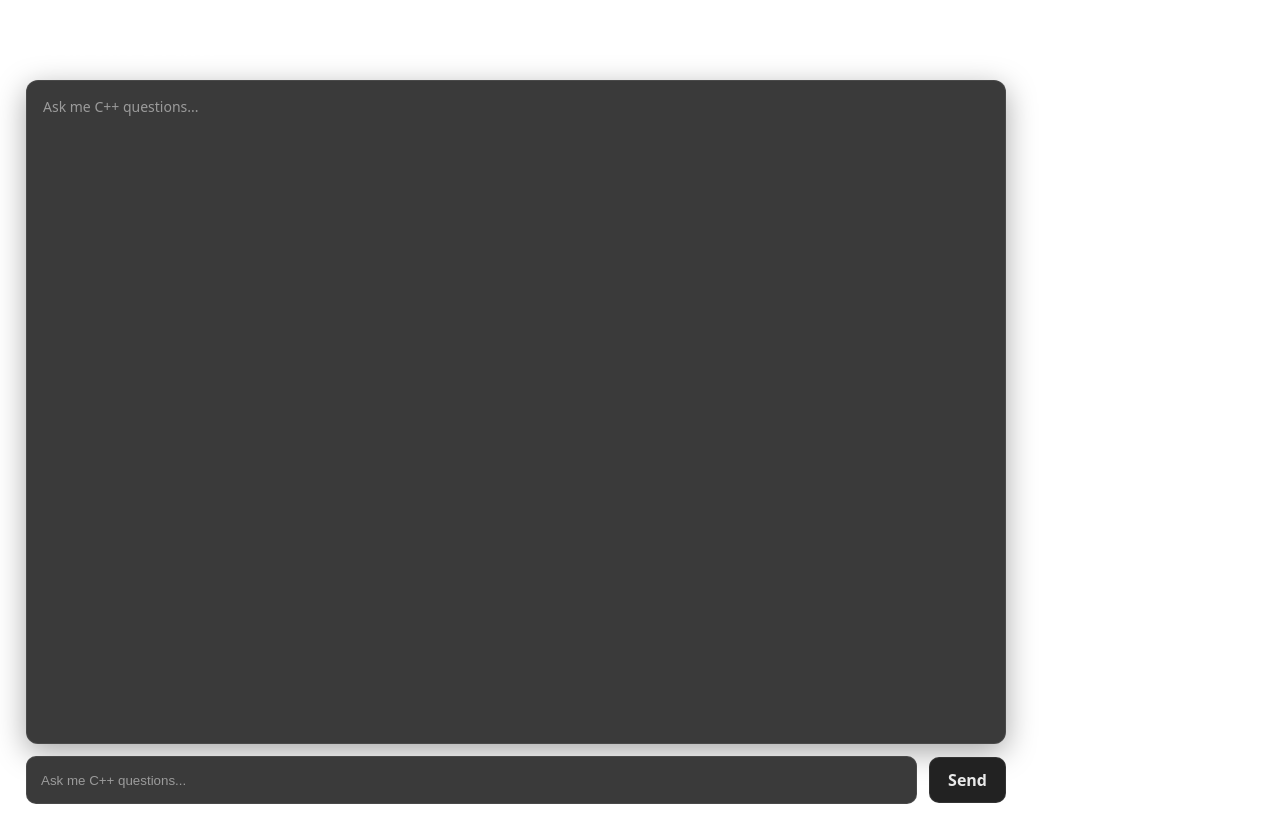
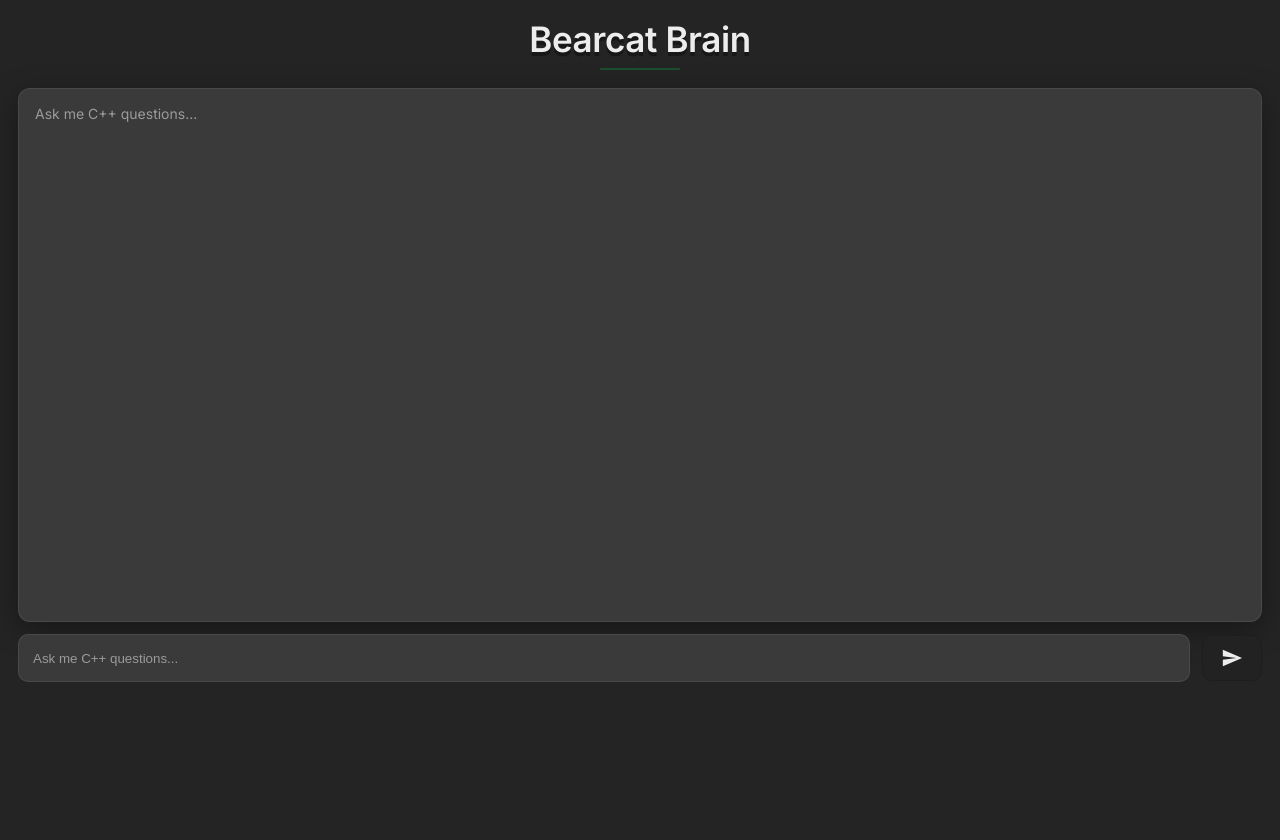
Before and after one commit to DylanSever/Bearcat-Brain, a React (Vite) app in the folder frontend/: page / in a window 1280 px wide. After the commit the page ends 800 px from the top, so only its background shows below. Built offline with nearby package versions, Linux system fonts and the light colour scheme.

Commit message:
UI improvements

```diff
--- a/frontend/src/components/Chat.jsx
+++ b/frontend/src/components/Chat.jsx
@@ -95,7 +95,13 @@ export default function Chat() {
             disabled={isLoading}
           />
           <button className="bb-sendBtn" type="submit" disabled={isLoading}>
-            {isLoading ? "Thinking..." : "Send"}
+            {isLoading ? (
+              <span className="thinking"></span>
+            ) : (
+              <svg viewBox="0 0 24 24" width="22" height="22">
+                <path d="M2 21L23 12L2 3L2 10L17 12L2 14Z" fill="currentColor"/>
+              </svg>
+  )}
           </button>
         </form>
       </div>
--- a/frontend/src/styles.css
+++ b/frontend/src/styles.css
@@ -1,9 +1,11 @@
+@import url('https://fonts.googleapis.com/css2?family=Inter:wght@400;500;600;700&display=swap');
+
 :root {
-  font-family: system-ui, Avenir, Helvetica, Arial, sans-serif;
+  font-family: 'Inter', system-ui, -apple-system, Segoe UI, sans-serif;
   font-weight: 400;
 
-  color-scheme: light dark;
-  color: rgba(255, 255, 255, 0.87);
+  color-scheme: dark;
+  color: rgba(255,255,255,0.92);
   background-color: #242424;
 
   font-synthesis: none;
@@ -12,8 +14,13 @@
   -moz-osx-font-smoothing: grayscale;
 }
 
+body {
+  background: #242424;
+  margin: 0;
+}
+
 h3 {
-  font-weight: 400;
+  font-weight: 500;
 }
 
 button {
@@ -25,38 +32,45 @@ button {
   font-family: inherit;
   background-color: #1a1a1a;
   cursor: pointer;
-  transition: border-color 0.25s;
+  transition: all 0.2s ease;
 }
 button:hover {
-  border-color: #646cff;
+  border-color: var(--bb-green);
 }
 button:focus,
 button:focus-visible {
   outline: none;
 }
 
-@media (prefers-color-scheme: light) {
+/*@media (prefers-color-scheme: light) {
   :root {
     color: #213547;
-    background-color: #ffffff;
+    background-color: #f9f9f9;
+    --bb-text: #000000;
   }
   a:hover {
-    color: #646cff;
+    color: #0c390c;
   }
   button {
     background-color: #f9f9f9;
   }
 }
+*/
+:root {
+  --bb-green: #1a5632;
+  --bb-green-dark: #0f3b22;
+  --bb-gold: #d9ad26;
 
-:root {
   --bb-bg: #1f1f1f;
   --bb-panel: #3a3a3a;
-  --bb-text: rgba(255, 255, 255, 0.9);
+  --bb-text: rgba(255, 255, 255, 0.92);
   --bb-muted: #9b9b9b;
   --bb-border: rgba(255, 255, 255, 0.08);
   --bb-shadow: 0 8px 30px rgba(0, 0, 0, 0.35);
   --bb-radius: 12px;
 }
+
+
 
 .bb-page {
   padding: 18px 18px 28px;
@@ -64,19 +78,34 @@ button:focus-visible {
 }
 
 .bb-title {
-  margin: 0 0 16px 0;
-  font-size: 28px;
-  font-weight: 700;
+  text-align: center;
+  margin: 0 0 18px 0;
+  font-size: 35px;
+  font-weight: 600;
+  letter-spacing: -0.4px;
+  text-shadow: 0 4px 0 rgba(0,0,0,0.35);
+  position: relative;
+}
+
+.bb-title::after {
+  content: "";
+  display: block;
+  width: 80px;
+  height: 2px;
+  margin: 8px auto 0;
+  background: var(--bb-green);
+  border-radius: 2px;
+  opacity: 0.85;
 }
 
 .bb-chatCard {
-  max-width: 980px;
   width: 100%;
 }
 
 .bb-chatWindow {
-  height: calc(100vh - 170px);
+  height: calc(100vh - 300px);
   min-height: 360px;
+  /*width: 100%;*/
   background: var(--bb-panel);
   border-radius: var(--bb-radius);
   box-shadow: var(--bb-shadow);
@@ -84,6 +113,8 @@ button:focus-visible {
   padding: 16px;
   overflow-y: auto;
 }
+
+
 
 .bb-emptyHint {
   color: var(--bb-muted);
@@ -106,7 +137,13 @@ button:focus-visible {
   color: var(--bb-text);
   padding: 0 14px;
   outline: none;
+  font-weight: 500;
 }
+
+.bb-chatInput:focus {
+  border-color: var(--bb-green);
+}
+
 
 .bb-chatInput::placeholder {
   color: var(--bb-muted);
@@ -120,15 +157,19 @@ button:focus-visible {
   height: 46px;
   padding: 0 18px;
   border-radius: 10px;
-  border: 1px solid var(--bb-border);
+  border: 1px solid rgba(0,0,0,0.15);
   background: #222;
   color: var(--bb-text);
   cursor: pointer;
-  font-weight: 600;
+  font-weight: 700;
+  display: flex;
+  align-items: center;
+  justify-content: center;
 }
 
 .bb-sendBtn:hover {
-  background: #262626;
+ background: #262626;
+ box-shadow: 0 0 0 1px var(--bb-green) inset;
 }
 
 .bb-msgRow {
@@ -149,7 +190,31 @@ button:focus-visible {
   padding: 10px 12px;
   border-radius: 12px;
   border: 1px solid var(--bb-border);
-  background: rgba(0, 0, 0, 0.18);
+  background: rgba(0,0,0,0.18);
   white-space: pre-wrap;
-  line-height: 1.35;
+  line-height: 1.4;
+  font-size: 15px;
 }
+
+.bb-user .bb-bubble {
+  border-left: 3px solid var(--bb-gold);
+}
+
+.bb-bot .bb-bubble {
+  border-left: 3px solid var(--bb-green);
+}
+
+.thinking {
+  width: 18px;
+  height: 18px;
+  border: 2px solid currentColor;
+  border-top-color: transparent;
+  border-radius: 50%;
+  animation: spin 0.8s linear infinite;
+}
+
+@keyframes spin {
+  to {
+    transform: rotate(360deg);
+  }
+}
```
